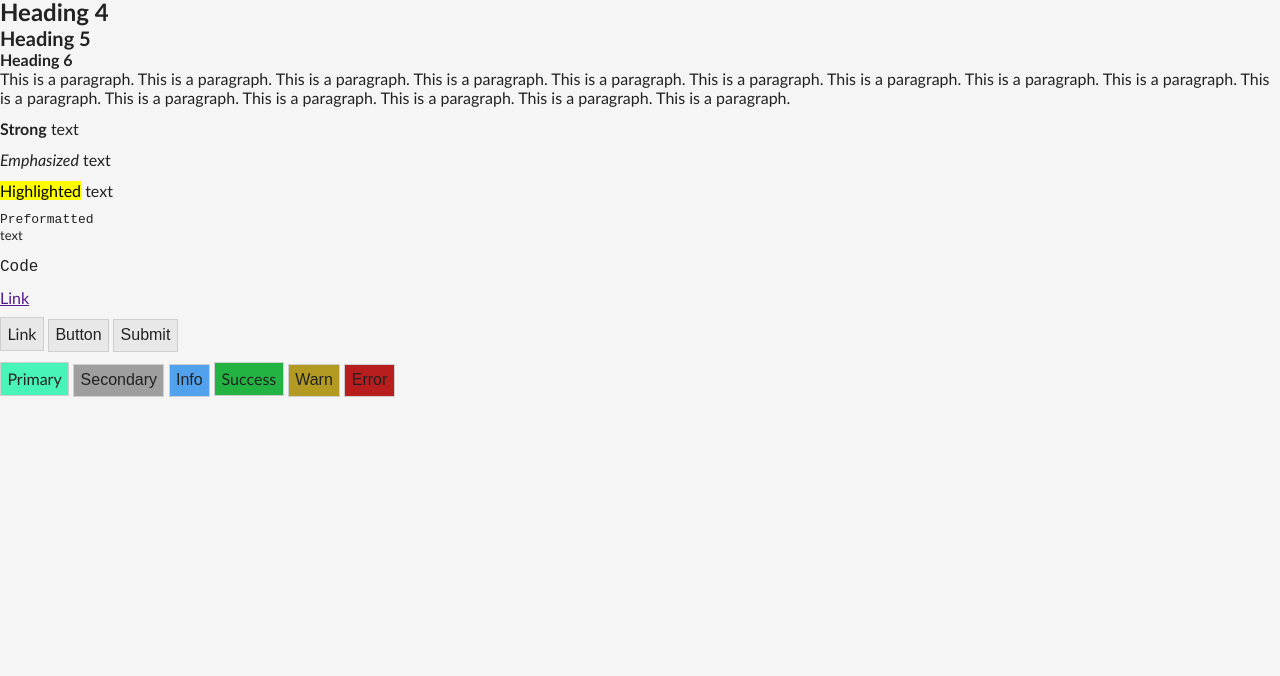
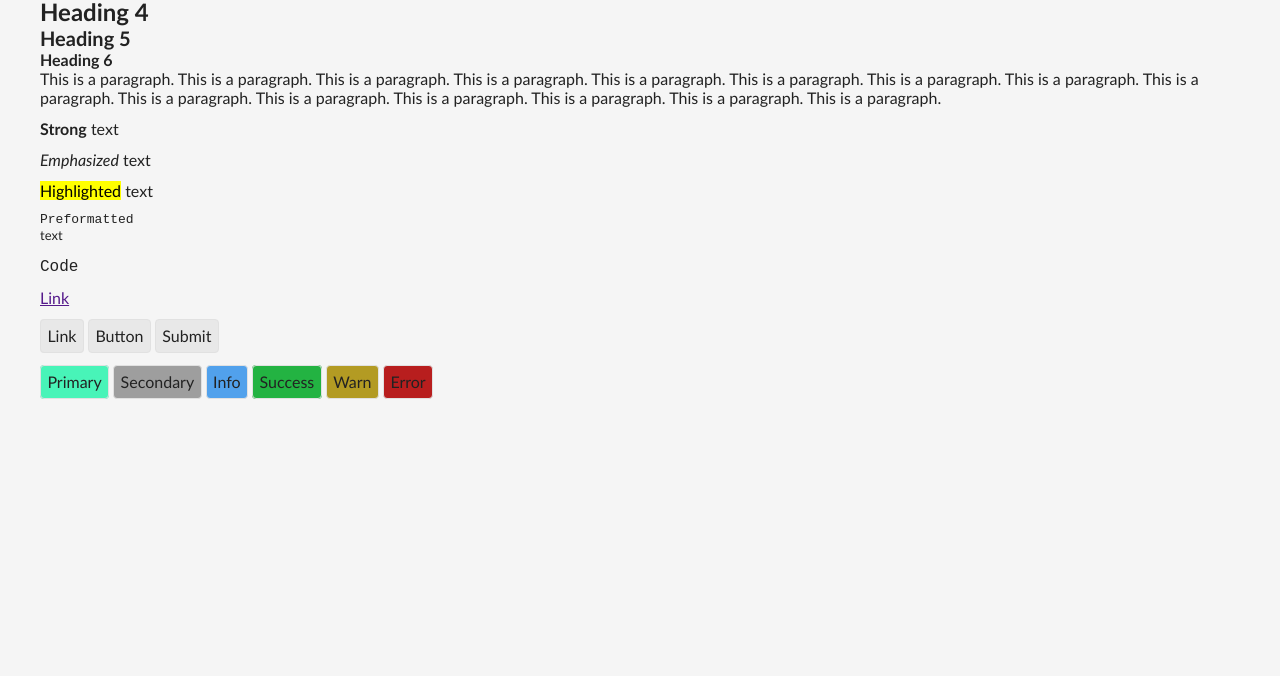
Before and after one commit to OsirisX3R0/scarab-ui, a plain HTML site: page index.html in a window 1280 px wide. Shown: the part 124-800 px from the top of the page. Drawn offline with Linux system fonts and the light colour scheme.

Commit message:
Updated font/buttons, added container

```diff
--- a/index.html
+++ b/index.html
@@ -8,6 +8,7 @@
     <link rel="stylesheet" href="/css/scarab.css">
 </head>
 <body>
+    <div class="container">
         <h1>Heading 1</h1>
         <h2>Heading 2</h2>
         <h3>Heading 3</h3>
@@ -38,5 +39,6 @@
             <button class="warn">Warn</button>
             <input class="error" type="button" value="Error" />
         </p>
+    </div>
 </body>
 </html>
--- a/sass/buttons.sass
+++ b/sass/buttons.sass
@@ -1,27 +1,50 @@
+@import variables
+@import mixins
+
 button
     background-color: $bg-button
-    color: text-color($bg-button)
-    border: 1px solid darken($bg-button, 10%)
+    @include text-color($bg-button)
+    @include default-font
+    border: 1px solid darken($bg-button, 3%)
+    border-radius: 4px
     font-size: 1rem
     padding: 0.4rem
 
     &.primary
         background-color: $primary
+        @include text-color($bg-button)
+        &:hover
+            background-color: darken($primary, 10%)
 
     &.secondary
         background-color: $secondary
+        @include text-color($bg-button)
+        &:hover
+            background-color: darken($secondary, 10%)
 
     &.info
         background-color: $info
+        @include text-color($bg-button)
+        &:hover
+            background-color: darken($info, 10%)
 
     &.success
         background-color: $success
+        @include text-color($bg-button)
+        &:hover
+            background-color: darken($success, 10%)
 
     &.warn
         background-color: $warn
+        @include text-color($bg-button)
+        &:hover
+            background-color: darken($warn, 10%)
 
     &.error
         background-color: $error
+        @include text-color($bg-button)
+        &:hover
+            background-color: darken($error, 10%)
 
 
 input[type=button]
--- a/sass/default.sass
+++ b/sass/default.sass
@@ -1,6 +1,6 @@
+@import mixins
+
 body
     background-color: #f5f5f5
     color:#222
-    font-family: 'Trebuchet MS', 'Lucida Sans Unicode', 'Lucida Grande', 'Lucida Sans'
-    font-size: 13px
-    font-weight: 400
+    @include default-font
--- /dev/null
+++ b/sass/layout.sass
@@ -0,0 +1,3 @@
+.container
+    max-width: 1200px
+    margin: auto
--- a/sass/mixins.sass
+++ b/sass/mixins.sass
@@ -1,5 +1,10 @@
-@function text-color($color)
-  @if (lightness($color) > 50)
-    @return #222; // Lighter backgorund, return dark color
+@mixin text-color($color)
+  @if (lightness($color) > 70)
+    color: #222 // Lighter backgorund, return dark color
   @else
-    @return #f5f5f5; // Darker background, return light color
+    color: #f5f5f5 // Darker background, return light color
+
+@mixin default-font
+  font-family: 'Gill Sans', 'Gill Sans MT', Calibri, 'Trebuchet MS', sans-serif
+  font-size: 13px
+  font-weight: 400
--- a/sass/scarab.sass
+++ b/sass/scarab.sass
@@ -5,3 +5,4 @@
 @import default
 @import typography
 @import buttons
+@import layout
```
Also changed, not shown: css/buttons.css, css/scarab.css, 1 other file. Lines whose indentation alone changed are shown as unchanged.
